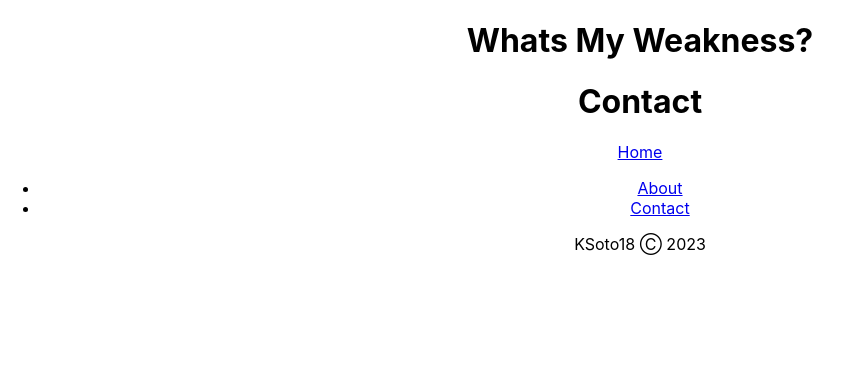
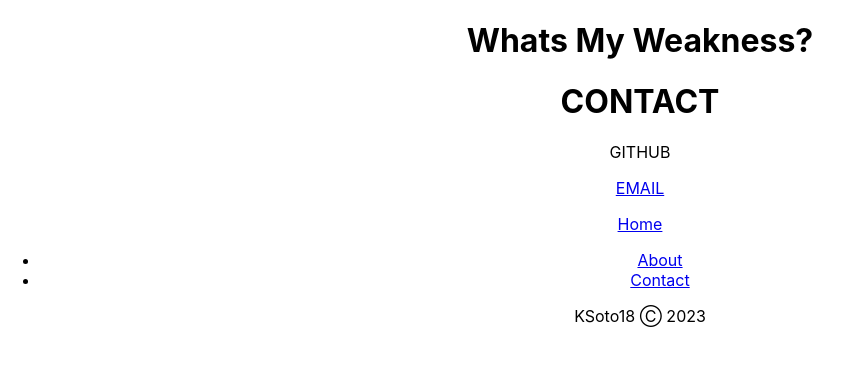
Before and after one commit to KSoto18/PKMN-WMW, a React (Create React App) app: page /contact in a window 1280 px wide. Shown: the top 366 px of the page, without its empty margins (0-852 px from the left). Built offline with nearby package versions, Linux system fonts and the light colour scheme.

Commit message:
added contact information

```diff
--- a/src/pages/Contact.js
+++ b/src/pages/Contact.js
@@ -1,3 +1,13 @@
 export default function Contact() {
-    return <h1>Contact</h1>
+    return (
+
+        <div>
+
+            <h1>CONTACT</h1>
+            <p>GITHUB</p>
+            <p><a href='mailto:dev.ksoto@gmail.com'>EMAIL</a></p>
+
+        </div>
+
+    )
 }
```
Also changed, not shown: src/components/Contact/index.jsx (deleted, +0 -19 lines).
